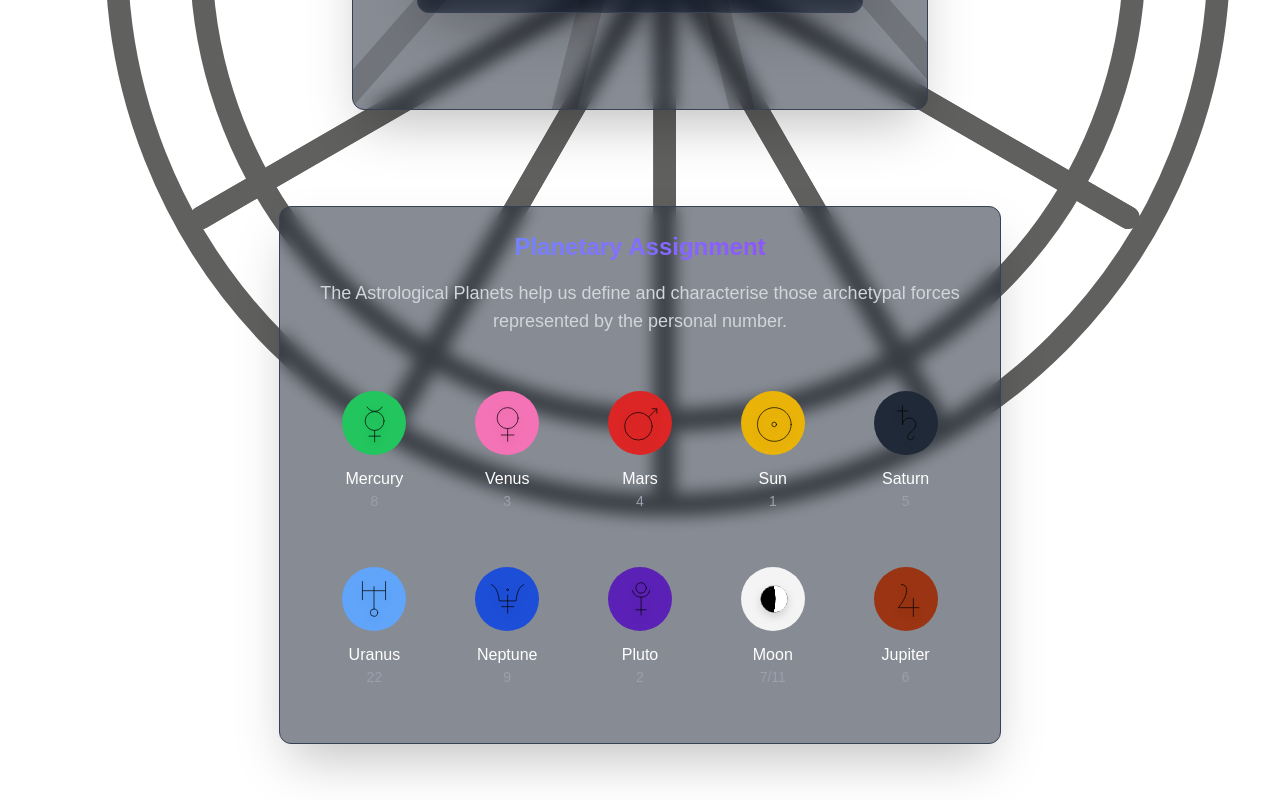
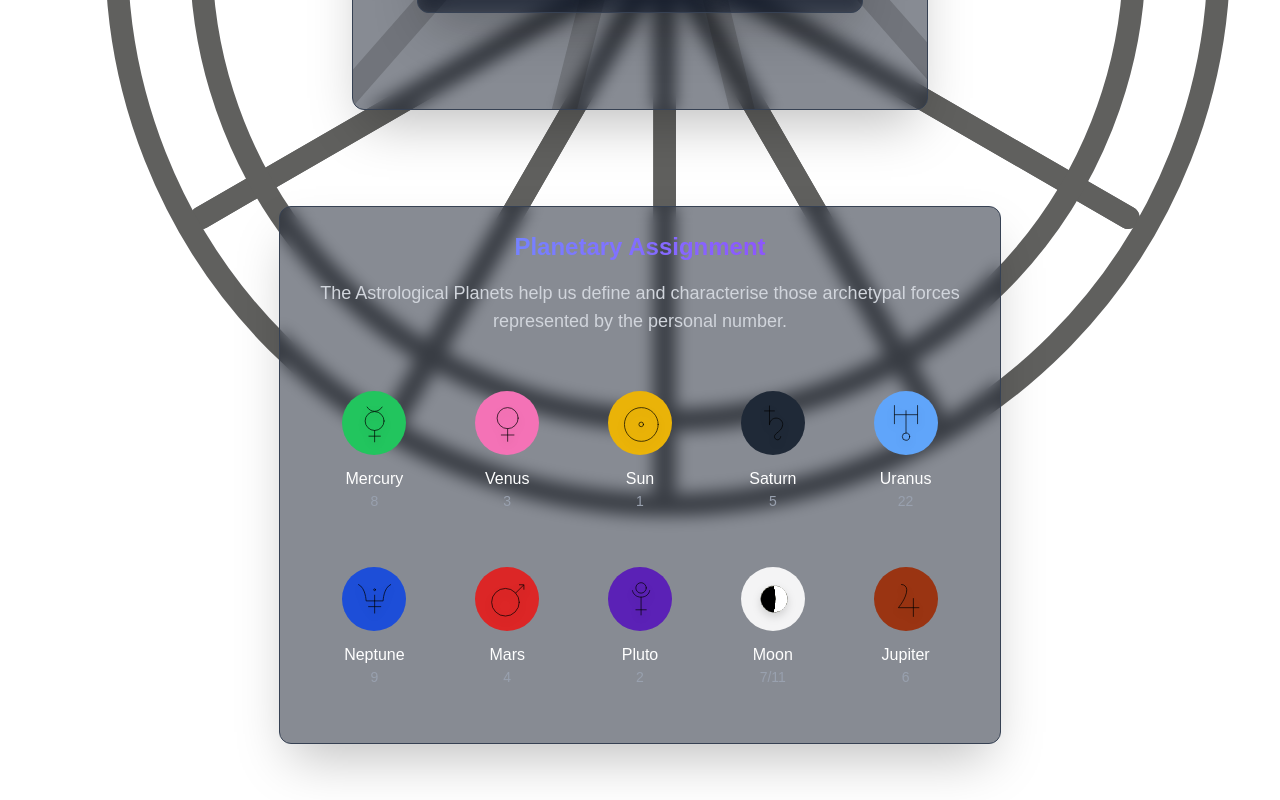
Before and after one commit to PavlosMac/timegnosis, a Next.js app: page / in a window 1280 px wide. Shown: the part 926-1726 px from the top of the page. Built offline with nearby package versions, Linux system fonts and the light colour scheme.

Commit message:
Rename mars

```diff
--- a/src/components/Planets.tsx
+++ b/src/components/Planets.tsx
@@ -29,11 +29,11 @@ const tailwindColors = {
 const planets: Planet[] = [
   { name: "Mercury", color: "green-500", energy: 8, file: "/planets/Mercury.svg" },
   { name: "Venus", color: "pink-400", energy: 3, file: "/planets/Venus.svg" },
-  { name: "Mars", color: "red-600", energy: 4, file: "/planets/Mars2.svg" },
   { name: "Sun", color: "yellow-500", energy: 1, file: "/planets/Sun.svg" },
   { name: "Saturn", color: "gray-800", energy: 5, file: "/planets/Saturn.svg" },
   { name: "Uranus", color: "blue-300", energy: 22, file: "/planets/Uranus.svg" },
   { name: "Neptune", color: "blue-700", energy: 9, file: "/planets/Neptune.svg" },
+  { name: "Mars", color: "red-600", energy: 4, file: "/planets/Annoy.svg" },
   { name: "Pluto", color: "purple-800", energy: 2, file: "/planets/Pluto.svg" },
   { name: "Moon", color: "blue-gray-200", energy: 7, file: "/planets/moon.svg" },
   { name: "Jupiter", color: "orange-800", energy: 6, file: "/planets/Jupiter.svg" }
```
Also changed, not shown: public/planets/Annoy.svg (renamed from public/planets/Mars2.svg), public/planets/mars.svg (deleted).
